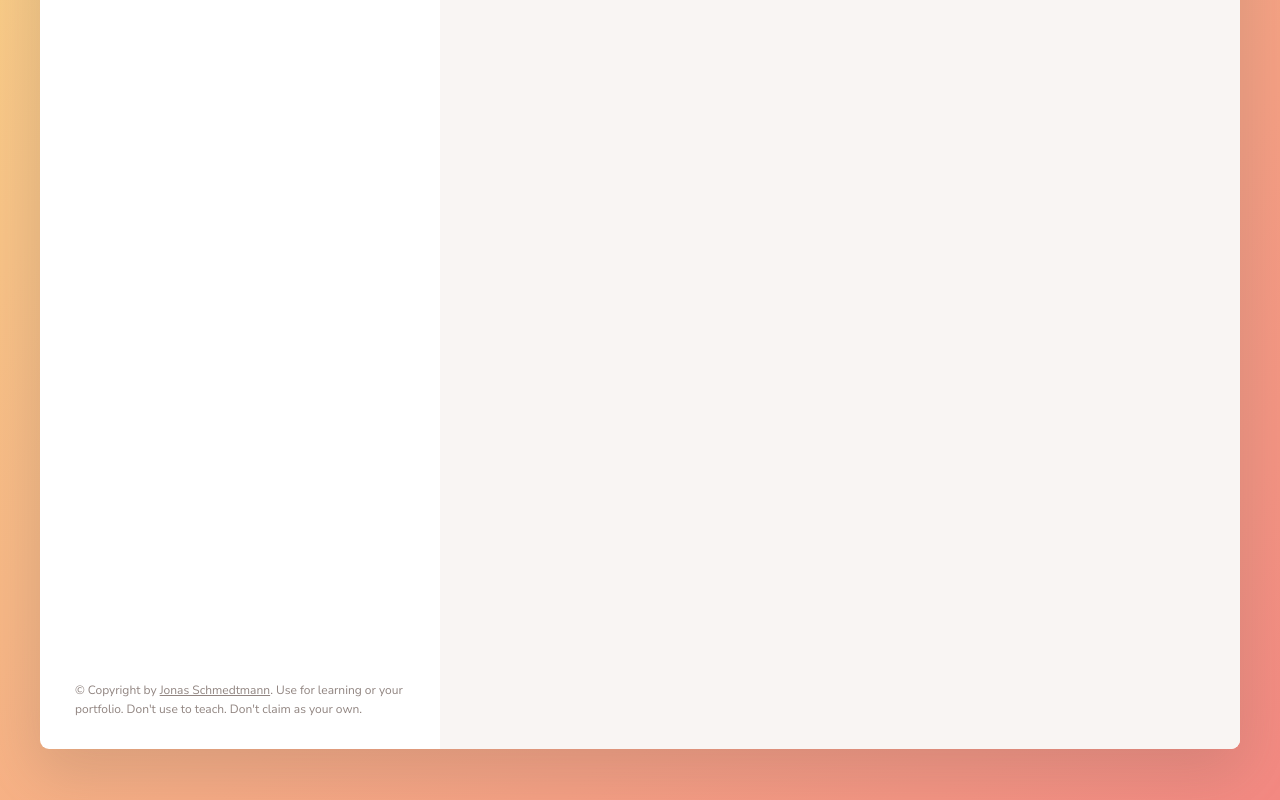
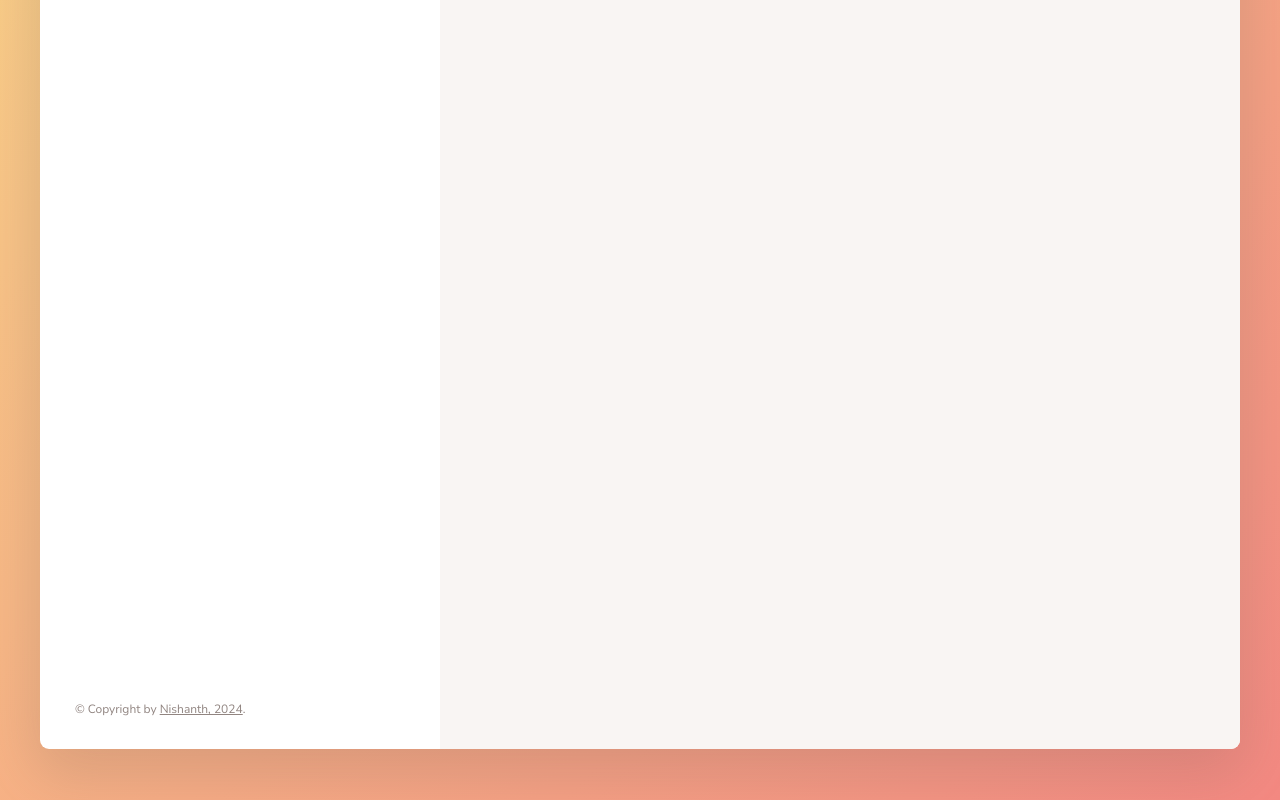
Before and after one commit to NISHANTHR4/Forkify, a website built with Parcel: page index.html in a window 1280 px wide. Shown: the part 472-1272 px from the top of the page. Built offline with nearby package versions, Linux system fonts and the light colour scheme.

Commit message:
Update index.html

```diff
--- a/index.html
+++ b/index.html
@@ -130,9 +130,8 @@
             class="twitter-link"
             target="_blank"
             href="https://twitter.com/jonasschmedtman"
-            >Jonas Schmedtmann</a
-          >. Use for learning or your portfolio. Don't use to teach. Don't claim
-          as your own.
+            >Nishanth, 2024</a
+          >.
         </p>
       </div>
 
```
